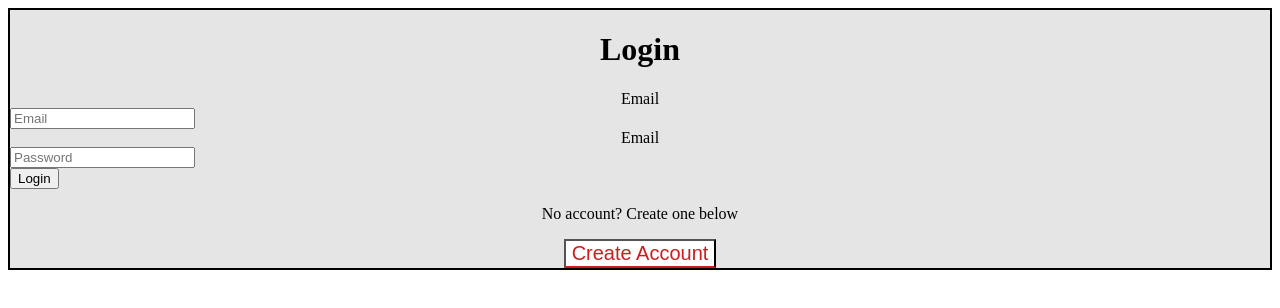
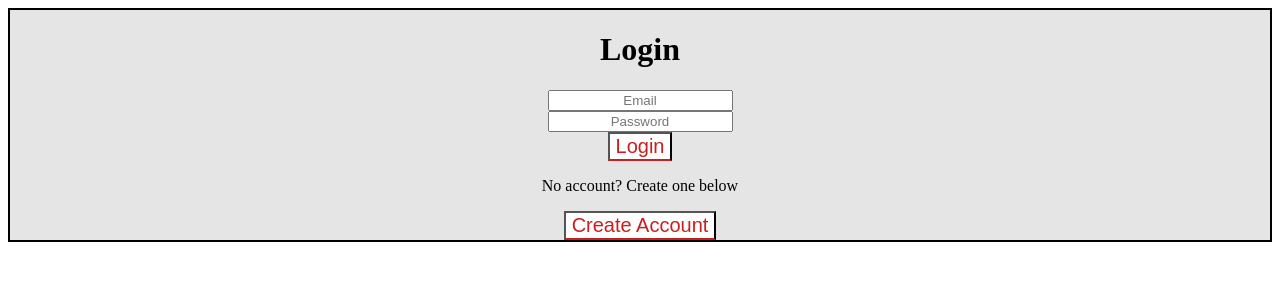
Before and after one commit to MattyJ10/BugReporter, an Angular app in the folder Coen174Frontend/: page /#/ in a window 1280 px wide. Shown: the top 308 px of the page. Built offline with nearby package versions, Linux system fonts and the light colour scheme.

Commit message:
“updates”

```diff
--- a/Coen174Frontend/src/app/login/login.component.css
+++ b/Coen174Frontend/src/app/login/login.component.css
@@ -22,8 +22,28 @@ button:focus {
 	outline: none;
 }
 
+.inputButton {
+	background-color: #e5e5e5;
+	color: white;
+	background-color: white;
+	border-bottom: 2px solid #cc1e1e;
+	color: #cc1e1e;
+	font-size: 20px;
+}
+
+.inputButton:hover {
+	cursor: pointer;
+	background-color: #a8a8a8;
+}
+
+.inputButton:focus {
+	outline: none;
+}
+
 input {
 	display: block;
+	text-align: center;
+	margin: 0px auto;
 }
 
 .label {
--- a/Coen174Frontend/src/app/login/login.component.html
+++ b/Coen174Frontend/src/app/login/login.component.html
@@ -1,12 +1,10 @@
 <div class="loginForm">
 	<h1>Login</h1>
 	<form (submit)="login()">
-		<label>Email</label>
 		<input type="text" name="email" [(ngModel)]="creds.email" placeholder="Email" required>
-		<label>Email</label>
 		<input type="password" name="password" [(ngModel)]="creds.password" placeholder="Password" required>
 		<p *ngIf="doesNotExist" style="color: red;">Login Information Incorrect</p>
-		<input type="submit" value="Login">
+		<input class="inputButton" type="submit" value="Login">
 	</form>
 	<div class="createAccount">
 		<p>No account? Create one below</p>
```
Also changed, not shown: 2 other files (tests, documents, lock files or other folders).
